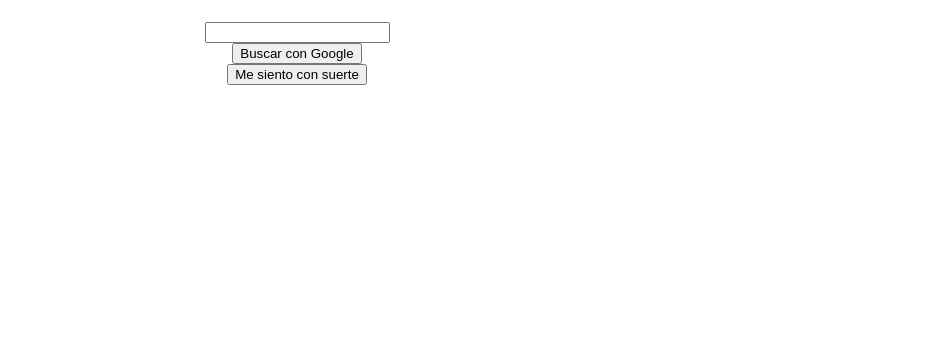
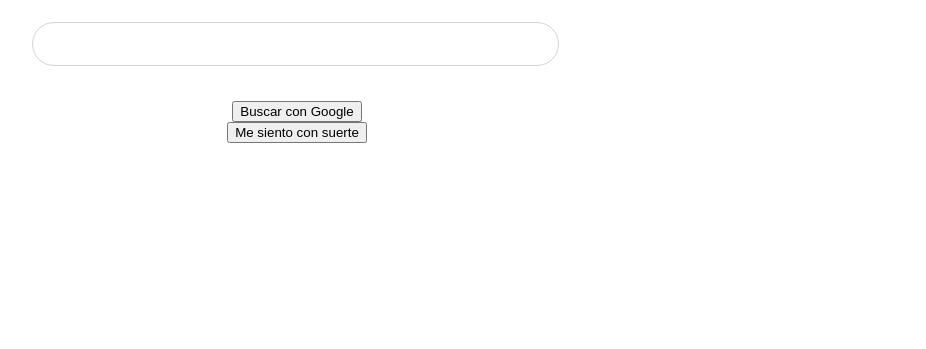
Before and after one commit to davidnherran/platzi-google-clone, a plain HTML site: page index.html in a window 1280 px wide. Shown: the part 451-800 px from the top of the page, without its empty margins (343-1269 px from the left). Drawn offline with Linux system fonts and the light colour scheme.

Commit message:
Posicionamiento brand

```diff
--- a/css/main.css
+++ b/css/main.css
@@ -29,7 +29,7 @@
   color: #000000;
 }
 nav .nav-right-section .menu-icon {
-    background-image: url('https://static.thenounproject.com/png/756729-200.png');
+  background-image: url("https://static.thenounproject.com/png/756729-200.png");
   background-repeat: no-repeat;
   background-position: center;
   background-size: contain;
@@ -52,5 +52,22 @@
 }
 main .main-logo img {
   width: 300px;
-
 }
+main .main-input {
+  width: 530px;
+  margin: 0 auto 35px;
+}
+main .main-input-container {
+    width: 525px;
+    border-radius: 100px;
+    border: solid 1px lightgray;
+    display: flex;
+    justify-content: center;
+    align-items: center;
+}
+main .main-input input {
+    width: 450px;
+    height: 40px;
+    border: none;
+    outline: none;
+}
```
Lines whose indentation alone changed are shown as unchanged.
